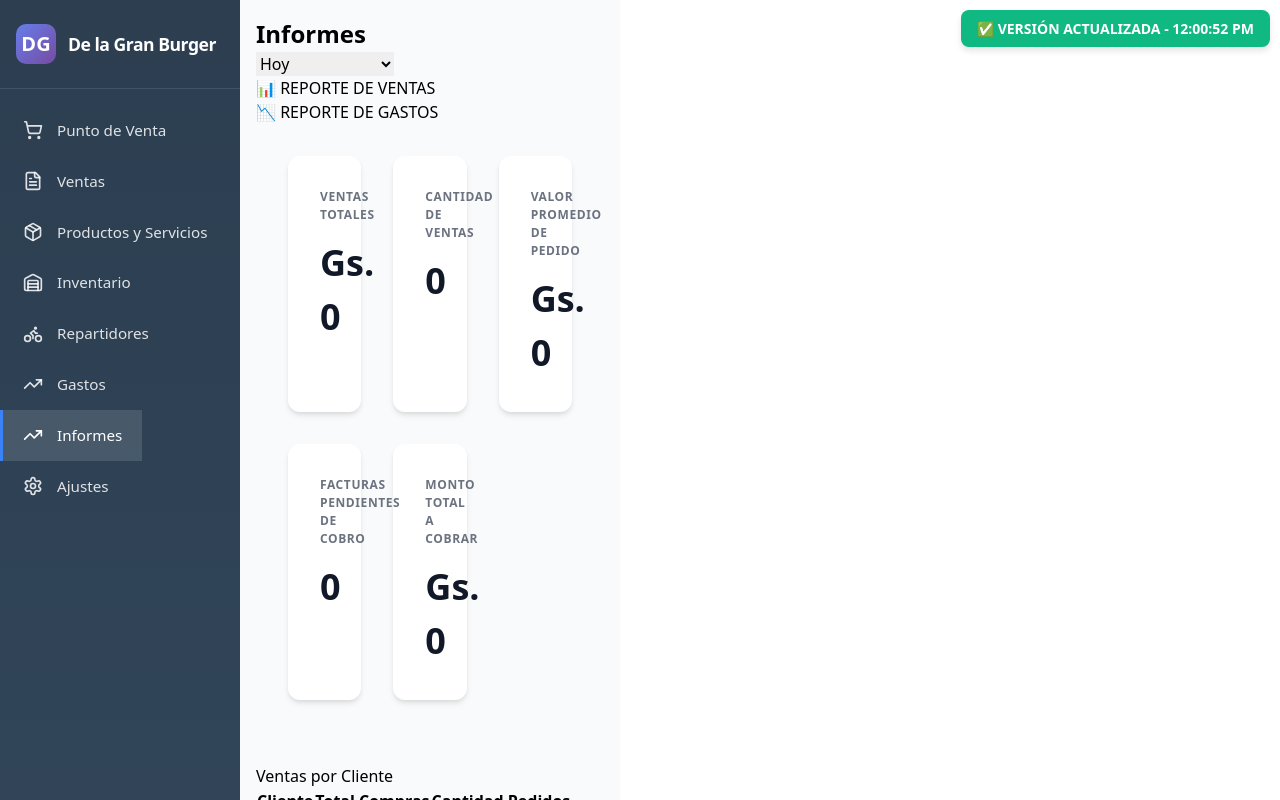
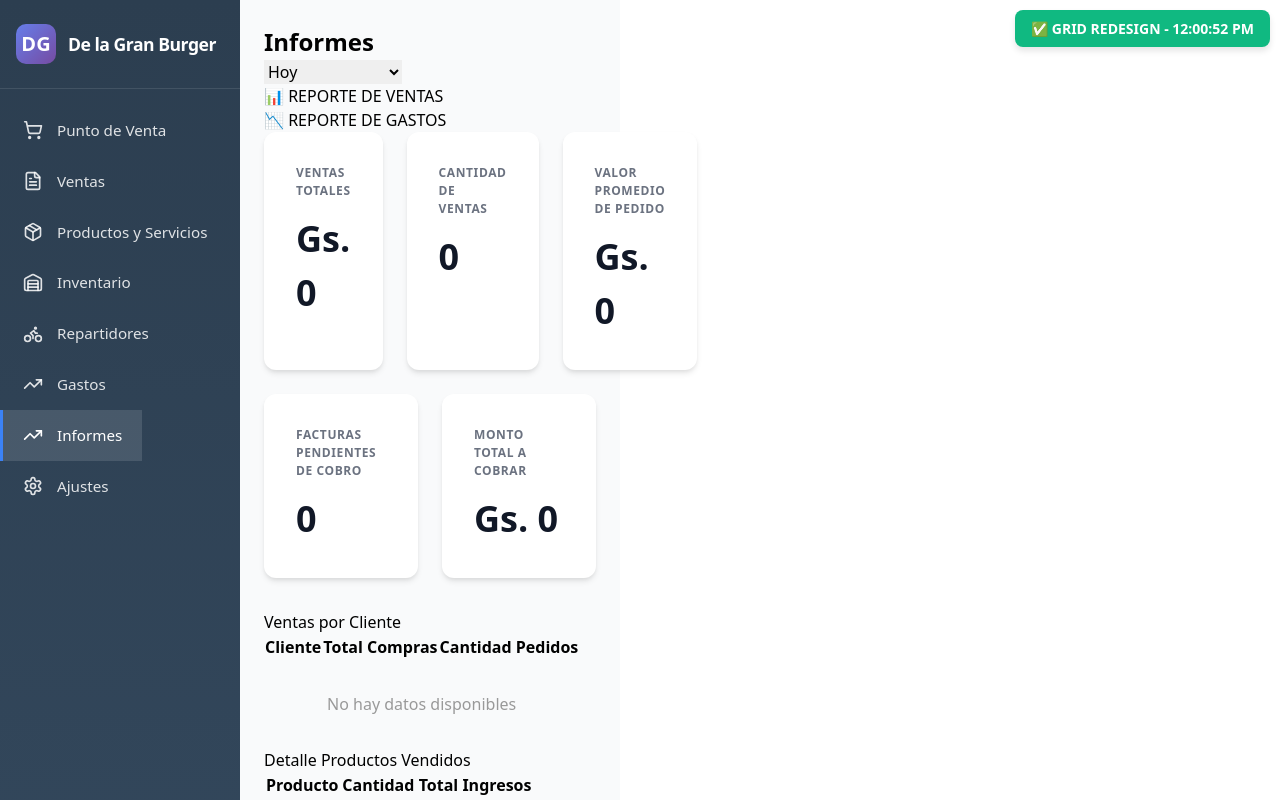
Before and after one commit to pedrocortti-cmd/sg-19d2f05f-f37b-44a8-8c08-37609d3831df-1771622501, a Next.js app: page / in a window 1280 px wide. Both pictures are taken after a click on the button "Informes". Built offline with nearby package versions, Linux system fonts and the light colour scheme.

Commit message:
refactor(reports): Implement CSS grid for metric cards layout

```diff
--- a/src/components/pos/Reports.tsx
+++ b/src/components/pos/Reports.tsx
@@ -84,7 +84,6 @@ export function Reports({ sales, products }: ReportsProps) {
           if (!customDateFrom || !customDateTo) return true;
           const from = new Date(customDateFrom);
           const to = new Date(customDateTo);
-          // Ajustar fin del día para 'to'
           const toEndOfDay = new Date(to);
           toEndOfDay.setHours(23, 59, 59, 999);
           return saleDate >= from && saleDate <= toEndOfDay;
@@ -178,12 +177,10 @@ export function Reports({ sales, products }: ReportsProps) {
   const exportToExcel = () => {
     let csvContent = "data:text/csv;charset=utf-8,";
 
-    // Encabezados
     csvContent += "REPORTE DE VENTAS - DE LA GRAN BURGER\n";
     csvContent += `Período: ${getDateFilterLabel()}\n`;
     csvContent += `Fecha de generación: ${new Date().toLocaleString()}\n\n`;
 
-    // Métricas principales
     csvContent += "RESUMEN GENERAL\n";
     csvContent += "Métrica,Valor\n";
     csvContent += `Ventas Totales,Gs. ${metrics.totalSales.toLocaleString()}\n`;
@@ -192,7 +189,6 @@ export function Reports({ sales, products }: ReportsProps) {
     csvContent += `Facturas Pendientes,${metrics.pendingInvoices}\n`;
     csvContent += `Monto Total a Cobrar,Gs. ${metrics.totalPending.toLocaleString()}\n\n`;
 
-    // Detalle de ventas
     csvContent += "DETALLE DE VENTAS\n";
     csvContent += "N° Venta,Fecha,Hora,Cliente,Teléfono,Tipo,Total,Estado,Método Pago\n";
     filteredSales.forEach(sale => {
@@ -210,7 +206,6 @@ export function Reports({ sales, products }: ReportsProps) {
 
     csvContent += "\n";
 
-    // Productos vendidos
     csvContent += "PRODUCTOS VENDIDOS\n";
     csvContent += "Producto,Cantidad Vendida,Ingresos Totales\n";
     productSales.forEach(product => {
@@ -219,14 +214,12 @@ export function Reports({ sales, products }: ReportsProps) {
 
     csvContent += "\n";
 
-    // Ventas por cliente
     csvContent += "VENTAS POR CLIENTE\n";
     csvContent += "Cliente,Total Gastado,Cantidad de Pedidos\n";
     salesByClient.forEach(client => {
       csvContent += `"${client.client}",Gs. ${client.totalSpent.toLocaleString()},${client.ordersCount}\n`;
     });
 
-    // Crear y descargar el archivo
     const encodedUri = encodeURI(csvContent);
     const link = document.createElement("a");
     link.setAttribute("href", encodedUri);
@@ -252,13 +245,12 @@ export function Reports({ sales, products }: ReportsProps) {
 
   return (
     <div style={{
-      padding: '1rem 1rem 2rem 1rem',
+      width: '100%',
+      minHeight: '100vh',
       backgroundColor: '#F9FAFB',
-      minHeight: '100vh',
-      width: '100%',
-      margin: '0 auto'
+      padding: '1.5rem'
     }}>
-      {/* Identificador de versión para confirmar que el código nuevo se está cargando */}
+      {/* Identificador de versión */}
       <div style={{
         position: 'fixed',
         top: '10px',
@@ -272,7 +264,7 @@ export function Reports({ sales, products }: ReportsProps) {
         zIndex: 9999,
         boxShadow: '0 4px 6px rgba(0,0,0,0.1)'
       }}>
-        ✅ VERSIÓN ACTUALIZADA - {new Date().toLocaleTimeString()}
+        ✅ GRID REDESIGN - {new Date().toLocaleTimeString()}
       </div>
 
       {/* Encabezado con selector de fecha */}
@@ -330,25 +322,20 @@ export function Reports({ sales, products }: ReportsProps) {
         </button>
       </div>
 
-      {/* Tarjetas de métricas principales - TABLE LAYOUT */}
-      <table style={{
-        width: '100%',
-        borderCollapse: 'separate',
-        borderSpacing: '2rem',
-        marginBottom: '2rem',
-        tableLayout: 'fixed'  // CRÍTICO: Fuerza ancho fijo de columnas
+      {/* GRID DE MÉTRICAS PRINCIPALES - SIMPLE Y DIRECTO */}
+      <div style={{
+        display: 'grid',
+        gridTemplateColumns: 'repeat(3, 1fr)',
+        gap: '1.5rem',
+        marginBottom: '1.5rem',
+        width: '100%'
       }}>
-        <tbody>
-          {/* Fila 1: 3 tarjetas */}
-          <tr>
-            <td style={{
+        {/* Tarjeta 1: Ventas Totales */}
+        <div style={{
           backgroundColor: 'white',
           borderRadius: '0.75rem',
           padding: '2rem',
-              boxShadow: '0 4px 6px -1px rgba(0, 0, 0, 0.1), 0 2px 4px -1px rgba(0, 0, 0, 0.06)',
-              width: '33.33%',
-              verticalAlign: 'top',
-              display: 'table-cell'  // CRÍTICO: Fuerza comportamiento de celda
+          boxShadow: '0 4px 6px -1px rgba(0, 0, 0, 0.1), 0 2px 4px -1px rgba(0, 0, 0, 0.06)'
         }}>
           <div style={{
             fontSize: '0.75rem',
@@ -367,16 +354,14 @@ export function Reports({ sales, products }: ReportsProps) {
           }}>
             Gs. {metrics.totalSales.toLocaleString('es-PY')}
           </div>
-            </td>
+        </div>
 
-            <td style={{
+        {/* Tarjeta 2: Cantidad de Ventas */}
+        <div style={{
           backgroundColor: 'white',
           borderRadius: '0.75rem',
           padding: '2rem',
-              boxShadow: '0 4px 6px -1px rgba(0, 0, 0, 0.1), 0 2px 4px -1px rgba(0, 0, 0, 0.06)',
-              width: '33.33%',
-              verticalAlign: 'top',
-              display: 'table-cell'  // CRÍTICO: Fuerza comportamiento de celda
+          boxShadow: '0 4px 6px -1px rgba(0, 0, 0, 0.1), 0 2px 4px -1px rgba(0, 0, 0, 0.06)'
         }}>
           <div style={{
             fontSize: '0.75rem',
@@ -395,16 +380,14 @@ export function Reports({ sales, products }: ReportsProps) {
           }}>
             {metrics.salesCount}
           </div>
-            </td>
+        </div>
 
-            <td style={{
+        {/* Tarjeta 3: Valor Promedio de Pedido */}
+        <div style={{
           backgroundColor: 'white',
           borderRadius: '0.75rem',
           padding: '2rem',
-              boxShadow: '0 4px 6px -1px rgba(0, 0, 0, 0.1), 0 2px 4px -1px rgba(0, 0, 0, 0.06)',
-              width: '33.33%',
-              verticalAlign: 'top',
-              display: 'table-cell'  // CRÍTICO: Fuerza comportamiento de celda
+          boxShadow: '0 4px 6px -1px rgba(0, 0, 0, 0.1), 0 2px 4px -1px rgba(0, 0, 0, 0.06)'
         }}>
           <div style={{
             fontSize: '0.75rem',
@@ -423,19 +406,23 @@ export function Reports({ sales, products }: ReportsProps) {
           }}>
             Gs. {metrics.averageOrderValue.toLocaleString('es-PY')}
           </div>
-            </td>
-          </tr>
+        </div>
+      </div>
 
-          {/* Fila 2: 2 tarjetas */}
-          <tr>
-            <td style={{
+      {/* SEGUNDA FILA DE MÉTRICAS - 2 COLUMNAS */}
+      <div style={{
+        display: 'grid',
+        gridTemplateColumns: 'repeat(2, 1fr)',
+        gap: '1.5rem',
+        marginBottom: '2rem',
+        width: '100%'
+      }}>
+        {/* Tarjeta 4: Facturas Pendientes */}
+        <div style={{
           backgroundColor: 'white',
           borderRadius: '0.75rem',
           padding: '2rem',
-              boxShadow: '0 4px 6px -1px rgba(0, 0, 0, 0.1), 0 2px 4px -1px rgba(0, 0, 0, 0.06)',
-              width: '50%',
-              verticalAlign: 'top',
-              display: 'table-cell'  // CRÍTICO: Fuerza comportamiento de celda
+          boxShadow: '0 4px 6px -1px rgba(0, 0, 0, 0.1), 0 2px 4px -1px rgba(0, 0, 0, 0.06)'
         }}>
           <div style={{
             fontSize: '0.75rem',
@@ -454,16 +441,14 @@ export function Reports({ sales, products }: ReportsProps) {
           }}>
             {metrics.pendingInvoices}
           </div>
-            </td>
+        </div>
 
-            <td style={{
+        {/* Tarjeta 5: Monto Total a Cobrar */}
+        <div style={{
           backgroundColor: 'white',
           borderRadius: '0.75rem',
           padding: '2rem',
-              boxShadow: '0 4px 6px -1px rgba(0, 0, 0, 0.1), 0 2px 4px -1px rgba(0, 0, 0, 0.06)',
-              width: '50%',
-              verticalAlign: 'top',
-              display: 'table-cell'  // CRÍTICO: Fuerza comportamiento de celda
+          boxShadow: '0 4px 6px -1px rgba(0, 0, 0, 0.1), 0 2px 4px -1px rgba(0, 0, 0, 0.06)'
         }}>
           <div style={{
             fontSize: '0.75rem',
@@ -482,18 +467,8 @@ export function Reports({ sales, products }: ReportsProps) {
           }}>
             Gs. {metrics.totalPending.toLocaleString('es-PY')}
           </div>
-            </td>
-
-            <td style={{
-              backgroundColor: 'transparent',
-              border: 'none',
-              display: 'table-cell'  // CRÍTICO: Fuerza comportamiento de celda
-            }}>
-              {/* Celda vacía para mantener el layout */}
-            </td>
-          </tr>
-        </tbody>
-      </table>
+        </div>
+      </div>
 
       {/* Tablas detalladas */}
 
```
Also changed, not shown: 1 other file (tests, documents, lock files or other folders). Lines whose indentation alone changed are shown as unchanged.
